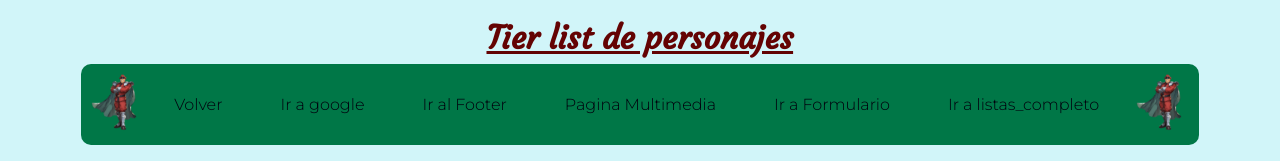
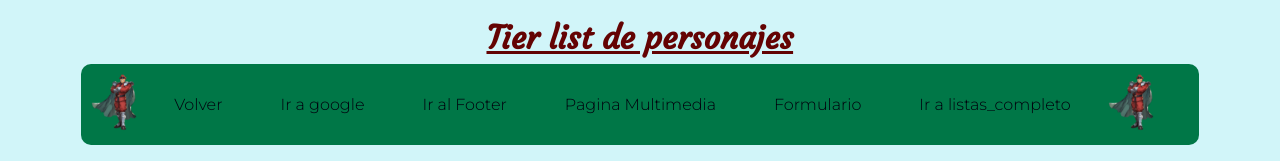
Before and after one commit to Lks182/proyecto.final, a website: page Pages/pag2.html in a window 1280 px wide. Shown: the top 161 px of the page. Drawn offline with nearby package versions, Linux system fonts and the light colour scheme.

Commit message:
nombre de formulario

```diff
--- a/Pages/pag2.html
+++ b/Pages/pag2.html
@@ -38,7 +38,7 @@
                             <a href="../Pages/multi.html" target="_blank">Pagina Multimedia</a>
                         </li>
                         <li>
-                            <a href="../Pages/form.html" target="_blank">Ir a Formulario</a>
+                            <a href="../Pages/form.html" target="_blank">Formulario</a>
                         </li>
                         <li>
                             <a href="../Pages/listas_completo.html" target="_blank">Ir a listas_completo</a>
```
